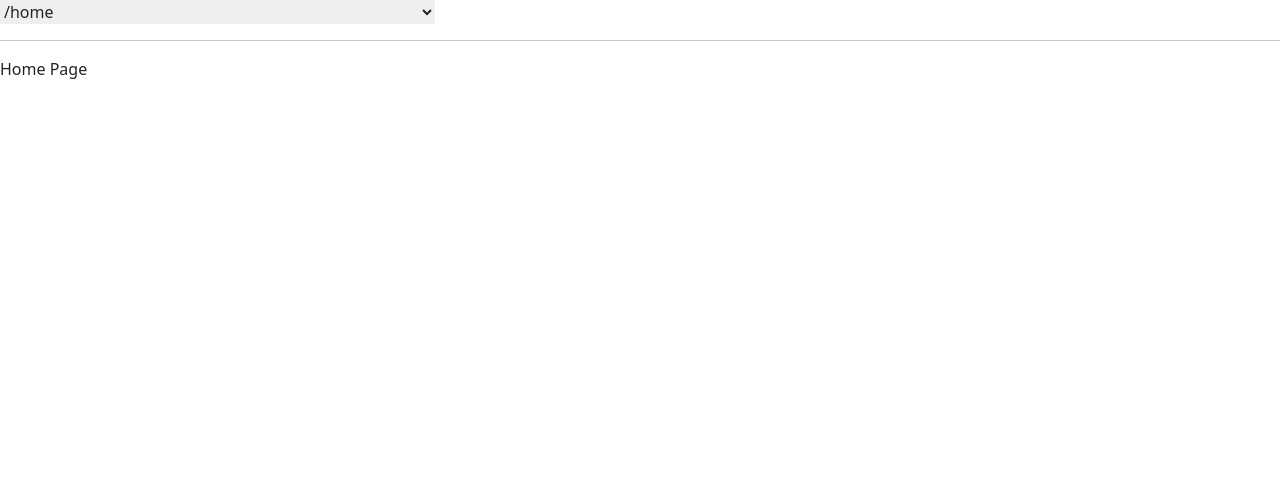
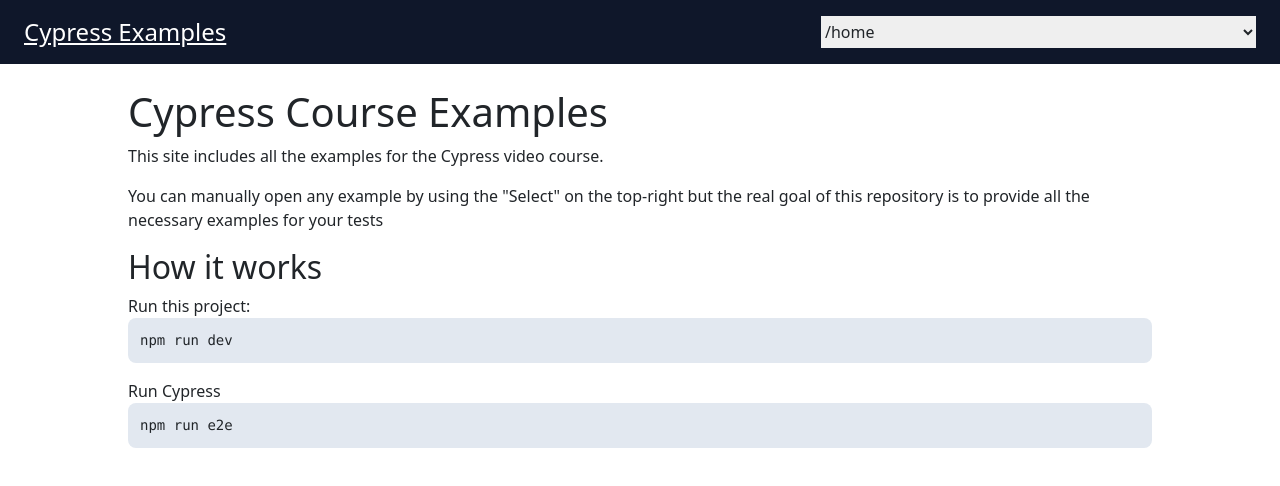
Before and after one commit to video-corsi/e2e-test-in-cypress-react, a React (Vite) app: page /home in a window 1280 px wide. Shown: the top 486 px of the page. Built offline with nearby package versions, Linux system fonts and the light colour scheme.

Commit message:
improve demo UI

```diff
--- a/src/App.tsx
+++ b/src/App.tsx
@@ -7,8 +7,10 @@
   return (
     <>
       <Navbar />
-      <hr/>
-      {element}
+
+      <div className="mx-auto max-w-screen-lg mt-6">
+        {element}
+      </div>
     </>
   )
 }
--- a/src/core/Navbar.tsx
+++ b/src/core/Navbar.tsx
@@ -1,17 +1,21 @@
 import { ChangeEvent } from 'react';
-import { useLocation, useNavigate } from 'react-router-dom';
+import { NavLink, useLocation, useNavigate } from 'react-router-dom';
 import { routes } from '../routes';
 
 export default function() {
   const navigate = useNavigate();
   const location = useLocation();
 
-  console.log(location)
   function changePage(e: ChangeEvent<HTMLSelectElement>) {
     navigate(e.currentTarget.value)
   }
 
-  return <select onChange={changePage} defaultValue={location.pathname}>
+  return <div className="w-full h-16 bg-slate-900 flex justify-between items-center px-6">
+    <NavLink to="/home" className="text-white text-2xl ">
+      Cypress Examples
+    </NavLink>
+
+    <select onChange={changePage} defaultValue={location.pathname} className="h-8">
       {
         routes.map(route => {
           return <option key={route.path} value={route.path} >
@@ -20,4 +24,5 @@
         })
       }
     </select>
+  </div>
 }
--- a/src/examples/Playground.tsx
+++ b/src/examples/Playground.tsx
@@ -1,7 +1,10 @@
 export default function () {
   return (
     <div>
-      <h1>Home Page</h1>
+      <h1>Playground</h1>
+
+      <div>This is an empty page you can use to play with Cypress</div>
+
 
     </div>
   )
--- a/src/index.css
+++ b/src/index.css
@@ -9,3 +9,7 @@
 button {
   @apply border border-black p-3 bg-sky-400 hover:bg-sky-600 disabled:opacity-30
 }
+
+pre {
+  @apply bg-slate-200 p-3 rounded-lg
+}
--- a/src/pages/Home.tsx
+++ b/src/pages/Home.tsx
@@ -1,5 +1,20 @@
 export default function () {
   return (
-    <div>Home Page</div>
+    <div >
+      <h1>Cypress Course Examples</h1>
+      <p>This site includes all the examples for the Cypress video course.</p>
+
+      <p>You can manually open any example by using the "Select" on the top-right but the real goal of this repository is to provide all the necessary examples for your tests </p>
+
+      <h2>How it works</h2>
+
+      Run this project:
+
+      <pre>npm run dev</pre>
+
+      Run Cypress
+      <pre>npm run e2e</pre>
+
+    </div>
   )
 }
--- a/src/routes.tsx
+++ b/src/routes.tsx
@@ -78,7 +78,6 @@
   { path: "/5-query/ex15-find", element: <Ex15Find /> },
   { path: "/5-query/ex16-invoke", element: <Ex16Invoke /> },
   { path: "/5-query/ex17-antd", element: <Ex17AntD /> },
-  { path: '*', element: <Navigate to="home" /> },
 
   // CHAPTER 6: List
 
@@ -109,6 +108,7 @@
   { path: "/9-commands-page-object/home-example", element: <HomeExampleForCommands /> },
   { path: "/9-commands-page-object/ex1-command-simple-login", element: <Ex1CommandSimpleLogin /> },
   { path: "/9-commands-page-object/ex4-organize-in-page-object", element: <Ex4OrganizeInPageObject /> },
+  // { path: 'Home', element: <Navigate to="home" /> },
 
 
   // CHAPTER 10: pocketbase
```
Lines whose indentation alone changed are shown as unchanged.
